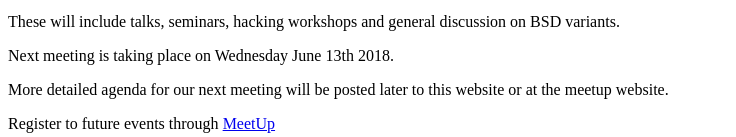
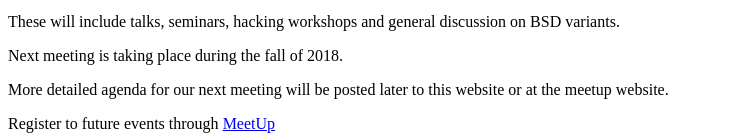
Before and after one commit to helbug/helbug.github.io, a plain HTML site: page index.html in a window 1280 px wide. Shown: the part 237-374 px from the top of the page, without its empty margins (0-736 px from the left). Drawn offline with Linux system fonts and the light colour scheme.

Commit message:
Generic times for fall meeting

```diff
--- a/index.html
+++ b/index.html
@@ -19,7 +19,7 @@
   <p> These will include talks, seminars, hacking workshops and general discussion on BSD variants.
   </p>
   <p>   </p>
-  <p> Next meeting is taking place on Wednesday June 13th 2018.</p>
+  <p> Next meeting is taking place during the fall of 2018.</p>
   <p> More detailed agenda for our next meeting will be posted later to this website or at the meetup website.</p>
     <p>Register to future events through <a href="https://www.meetup.com/HELBUG/">MeetUp</a>  </p>
   <p>  </p>
```
